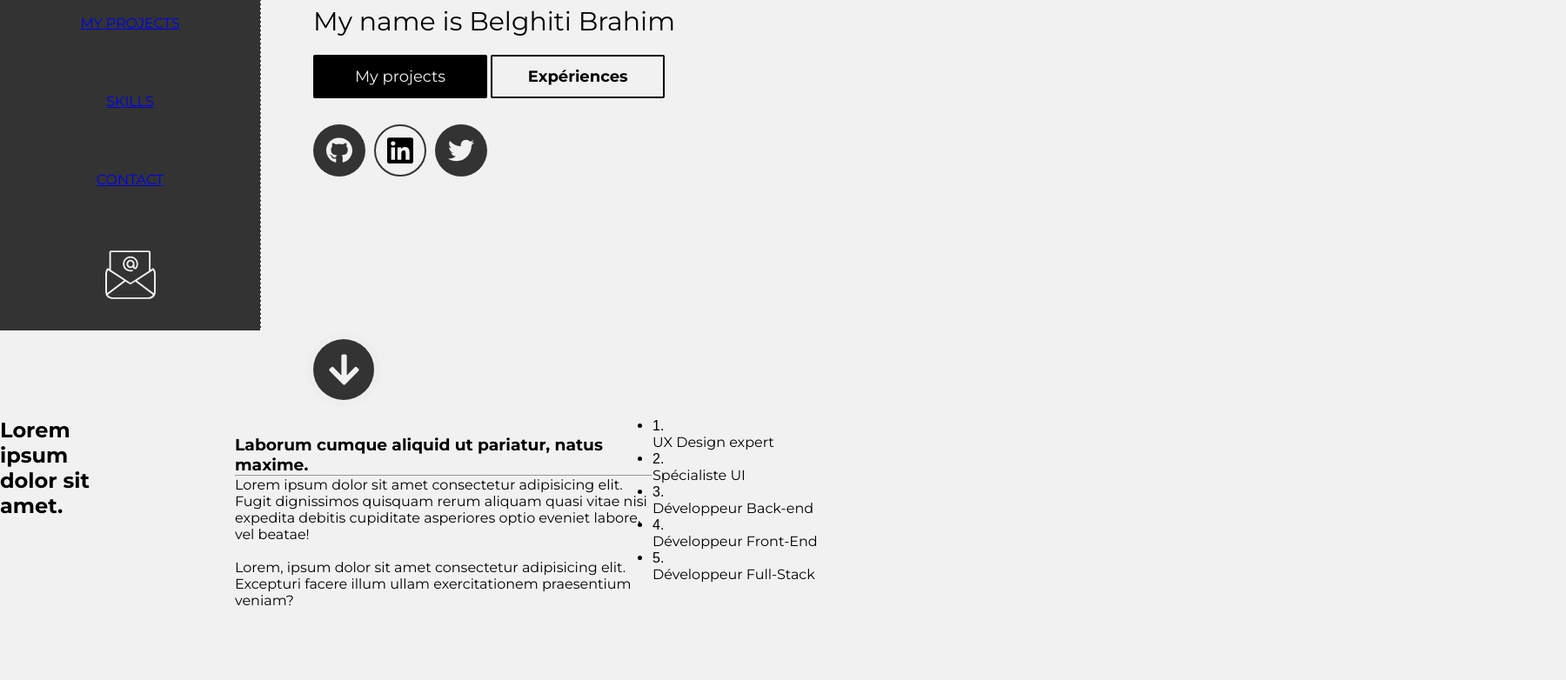
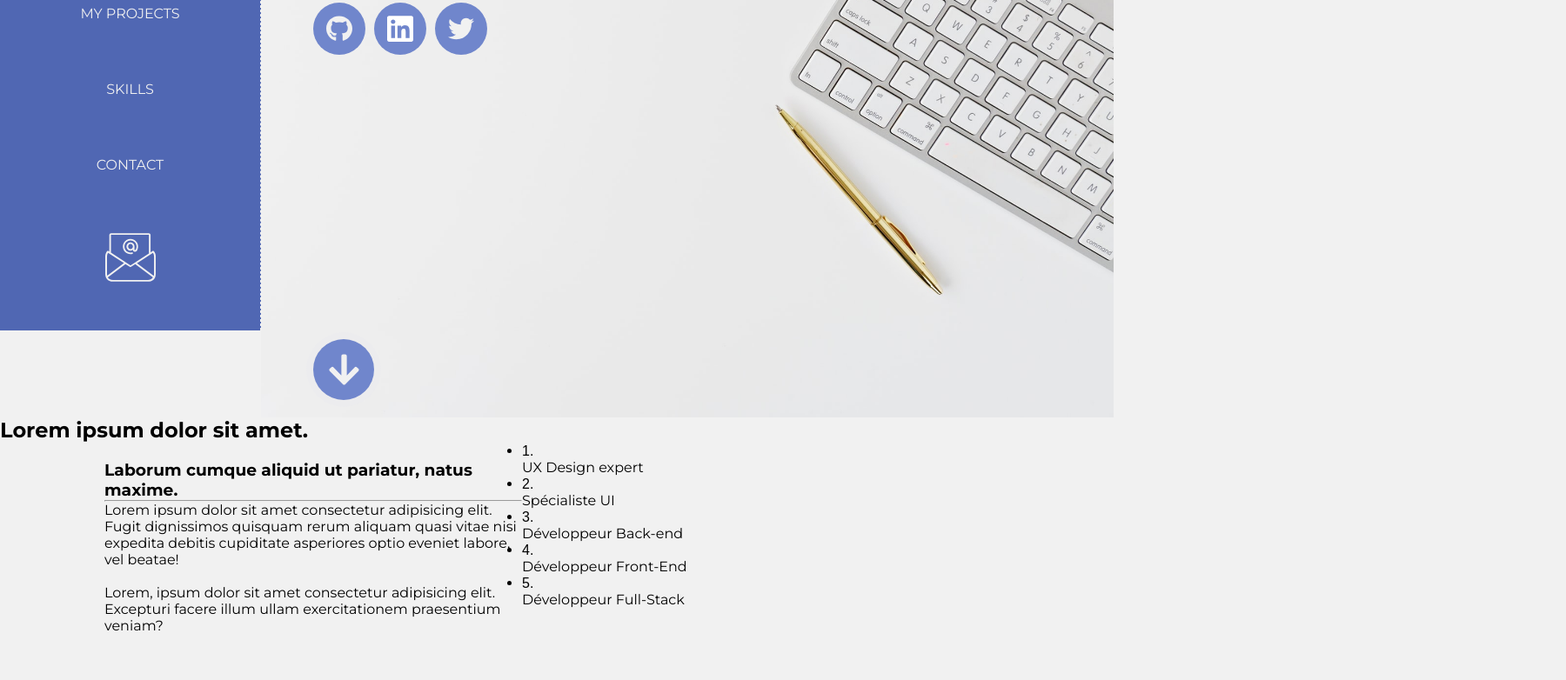
Before and after one commit to AcademyFS20/W1_portfolio_brahim, a plain HTML site: page index.html in a window 1280 px wide. Shown: the part 420-1202 px from the top of the page at 87% size, 1800 px wide, since content can reach past the window. Drawn offline with Linux system fonts and the light colour scheme.

Commit message:
highlight_on_hover_nav

```diff
--- a/css/main.css
+++ b/css/main.css
@@ -1,4 +1,32 @@
 @import url('https://fonts.googleapis.com/css2?family=Montserrat:ital,wght@0,100;0,200;0,300;0,400;0,500;0,600;0,700;0,800;0,900;1,100;1,200;1,300;1,400;1,500;1,600;1,700;1,800;1,900&display=swap');
+:root{
+
+    /*font-styles*/
+    --font-family:'Montserrat', sans-serif;
+
+    /* colors */
+    --primary-background-color: #3d3d3f;
+    --secondary-background-color: #6c6d70;
+    --primary-text-color: #272525;
+    --color-primary:#5067b3;
+    --color-secondary:#7086cc;
+
+    /*sizes, weights, padding*/
+    --h1:54px;
+    --h2:36px;
+    --h3:28px;
+    --h4:24px;
+    --h5:20px;
+    --h6:20px
+
+
+    --h3-weight:normal;
+    --h4-weight:500;
+    --h5-weight:bold;
+    --h6-weight:bold;
+
+}
+
 
 *, ::before, ::after {
     box-sizing: border-box;
@@ -9,8 +37,16 @@ html {
     scroll-behavior: smooth;
 }
 body {
-    font-family: 'Montserrat', sans-serif;
+    font-family: var(--font-family);
     background: #f1f1f1;
+    /* coded added by me
+    /*display: flex;
+	flex-direction: column;
+	flex-wrap: nowrap;
+	justify-content: flex-start;
+	align-items: stretch;*/
+    /*display: grid;
+    grid-template-rows: repeat(12, 150px);*/
 }
 
 header{
@@ -22,19 +58,24 @@ header{
     width: 300px;
     height: 100vh;
     min-height: 800px;
-    background: #333;
+    background: var(--color-primary);
     position: fixed;
     top: 0;
     left: 0px;
     border-right: 1px dashed #f1f1f1;
     z-index: 5;
     transition: all 0.2s ease-in-out;
+    /* New code */
     display: flex;
 	flex-direction: column;
-	justify-content: space-around;
+	/*justify-content: space-around;*/
 	align-items: center;
 }
-
+ .blocs-menu{
+     padding:-20px 0 -20px 0;
+     margin:34px 0 34px 0;
+     font-family: var(--font-family);
+ }
 .cercle-portrait {
     width: 150px;
     height:150px;
@@ -42,12 +83,32 @@ header{
 .logo-cercle {
     width: 58px;
     height:58px;
-   /* padding-top: -300px;*/
+}
+.blocs-menu span a{
+text-decoration: none;
+color:#f1f1f1;
+}
+
+.blocs-menu span a:hover::before{
+    content:"";
+    height: 2px;
+    display: block;
+    background-color: var(--color-secondary);
+    transition: all 0.2s ease-in-out;
+
+}
+
+.blocs-menu span a:hover::after{
+    content:"";
+    height: 2px;
+    display: block;
+    background-color: var(--color-secondary);
+    transition: all 0.2s ease-in-out;
 }
 
 /************************ HOME SECTION **********************/
 .accueil {
-    background: url(ressources/accueil.jpg);
+    background: url("../ressources/accueil.jpg");
     background-repeat: no-repeat;
     background-size: cover;
     background-position: right;
@@ -58,8 +119,8 @@ header{
     position: relative;
 }
 h1 {
-    font-size: 90px;
-    font-family: 'Abril Fatface', sans-serif;
+    font-size: var(--h1);
+    font-family: var(--font-family);
     margin: 0 60px;
     padding-top: 210px;
 }
@@ -72,7 +133,7 @@ h1 {
     width: 200px;
     height: 50px;
     text-decoration: none;
-    background: #000;
+    background: var(--color-primary);
     justify-content: center;
     align-items: center;
     color: #f1f1f1;
@@ -85,19 +146,20 @@ h1 {
 }
 .btn-acc2 {
     background: transparent;
-    border: 2px solid black;
-    color: black;
+    border: 2px solid var(--color-primary);
+    color: var(--color-primary);
     font-weight: 700;
 }
 .medias {
     display: flex;
     margin-left: 60px;
     margin-top: 30px;
+    color: white;
 }
 .media {
     width: 60px;
     height: 60px;
-    background: #333;
+    background: var(--color-secondary);
     border-radius: 50%;
     margin-right: 10px;
     display: flex;
@@ -105,9 +167,8 @@ h1 {
     align-items: center;
     cursor: pointer;
 }
-.media2 {
-    background: transparent;
-    border: 2px solid #333;
+.media.media2 img {
+    filter: invert(97%) sepia(33%) saturate(2%) hue-rotate(266deg) brightness(114%) contrast(100%);
 }
 .icone-medias {
     width: 30px;
@@ -123,8 +184,8 @@ h1 {
     justify-content: center;
     align-items: center;
     cursor: pointer;
-    box-shadow: 0 0 0 0 #333;
-    background: #333;
+    box-shadow: 0 0 0 0 var(--color-secondary);
+    background: var(--color-secondary);
     animation: pulse 1.3s infinite;
 }
 @keyframes pulse {
@@ -138,10 +199,12 @@ h1 {
 
 
 .presentation {
-    display: grid;
-    grid-template-columns: repeat(12, 150px);
-    height:690px;
-    width: 1800px;
+    /*display:grid;
+    grid-row-start: 3;
+    grid-row-end: 13;
+    /*height:690px;
+    width: 1800px;*/
+    width: calc(100% - 300px);
     position: ;
     overflow: ;
     border-top: ;
```
